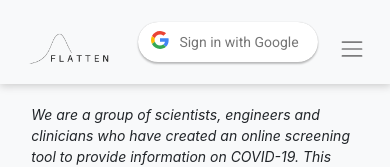
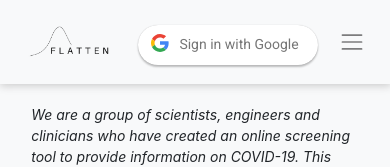
Before and after one commit to yifeiz/covid-19-frontend, a React (Create React App) app: page / in a window 390 px wide. Shown: the top 167 px of the page. Built offline with nearby package versions, Linux system fonts and the light colour scheme.

Commit message:
button margin

```diff
--- a/src/components/header/header.css
+++ b/src/components/header/header.css
@@ -18,7 +18,7 @@
 
 @media screen and (max-width: 992px) {
     .google-signin-button {
-        margin-bottom: 30px;
+        margin-bottom: 10px;
         width: 180px;
     }
 }
```
